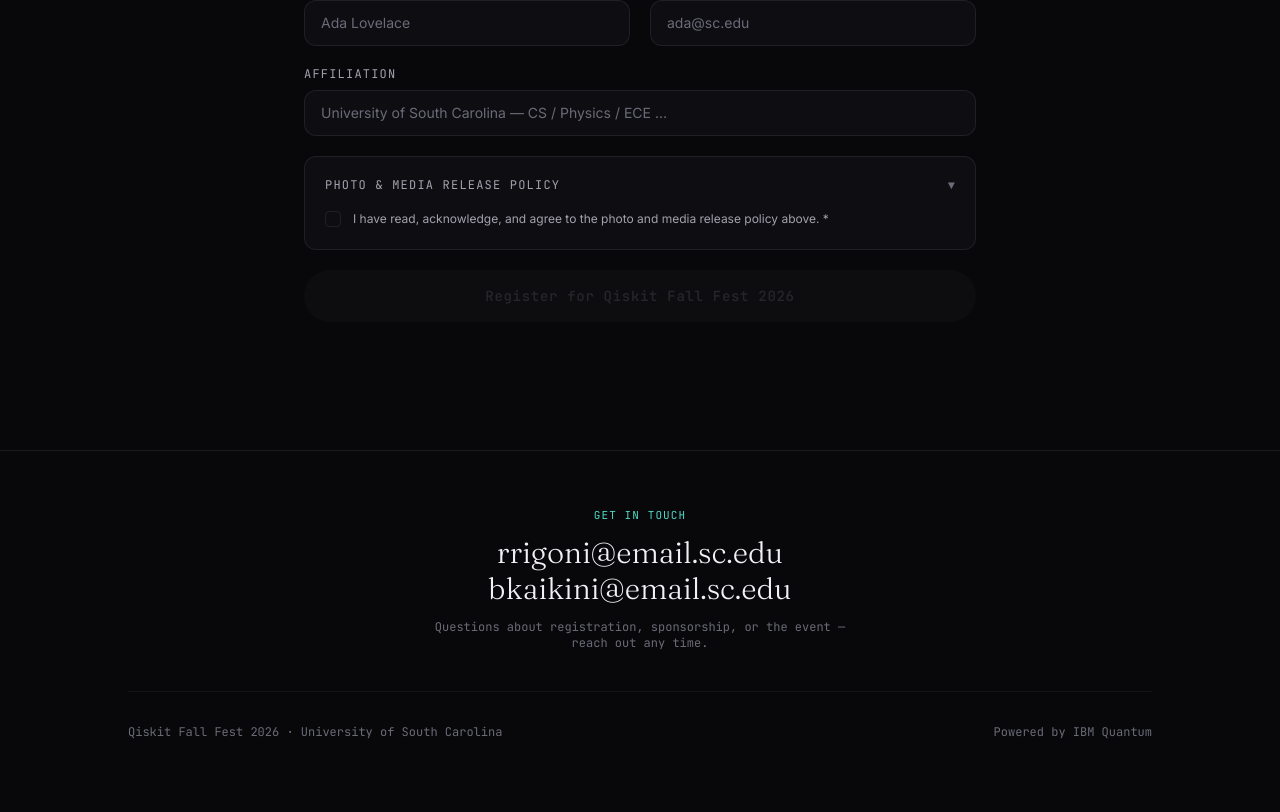
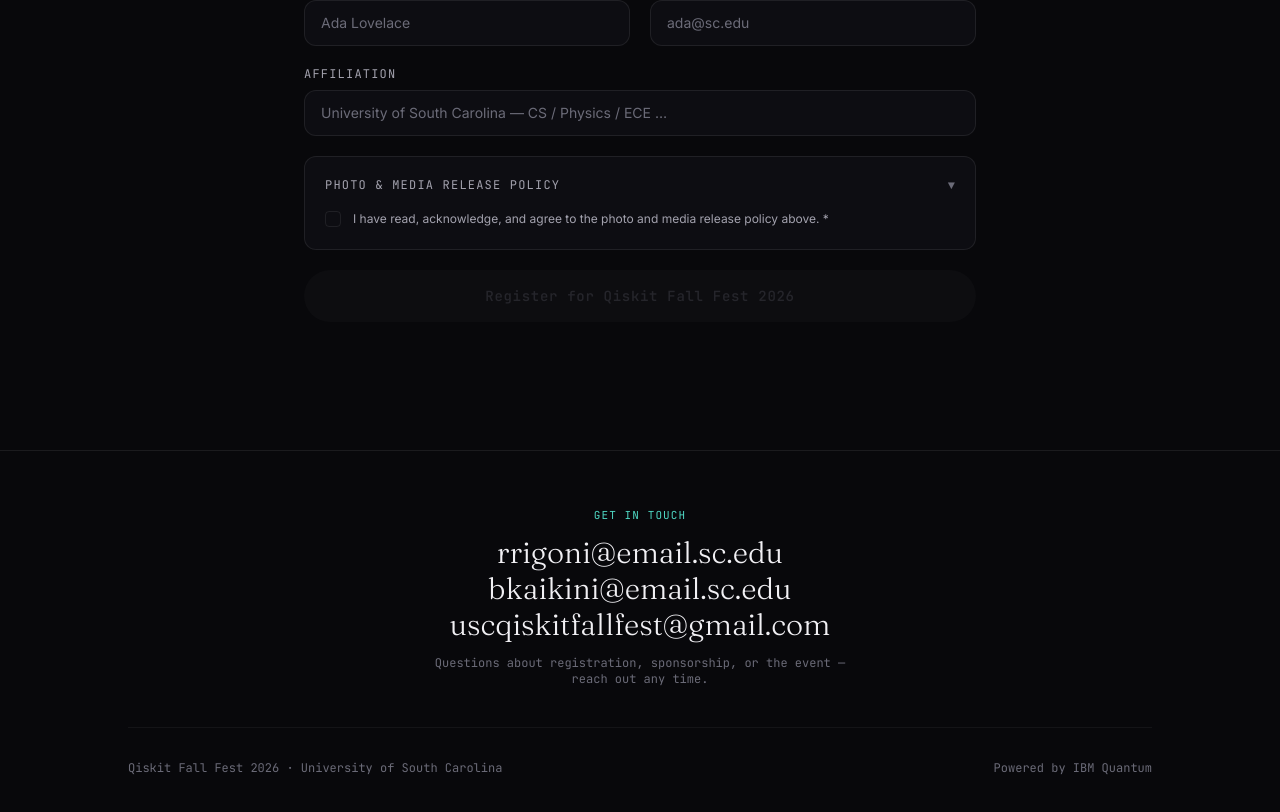
Before and after one commit to bosekaikini/USC_IbmQiskitFallFest2026_Website, a React (Vite) app: page / in a window 1280 px wide. Shown: the part 5086-5898 px from the top of the page. Built offline with nearby package versions, Linux system fonts and the light colour scheme; the HTML template or start-up script is replaced by a standard one.

Commit message:
Added fall fest email address to the bottom
Added fall fest email address to the bottom

```diff
--- a/src/App.tsx
+++ b/src/App.tsx
@@ -1364,7 +1364,7 @@ function Register() {
 // ─── Footer ───────────────────────────────────────────────────────────────────
 
 function Footer() {
-  const CONTACT_EMAILS = ["rrigoni@email.sc.edu", "bkaikini@email.sc.edu"]
+  const CONTACT_EMAILS = ["rrigoni@email.sc.edu", "bkaikini@email.sc.edu", "uscqiskitfallfest@gmail.com"]
 
   return (
     <footer className="border-t border-[var(--color-q-border)] px-6 py-14">
```
